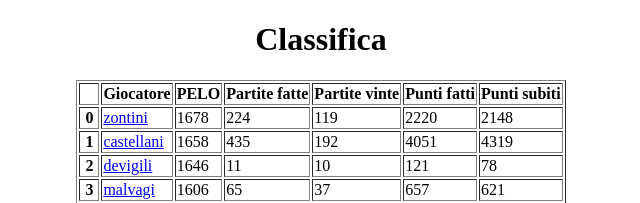
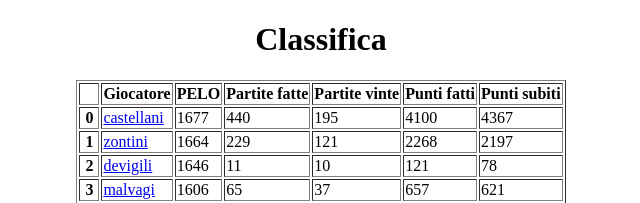
Before and after one commit to TronoBianco/Classifica, a plain HTML site: page index.htm in a window 1280 px wide. Shown: the top 203 px of the page, without its empty margins (319-959 px from the left). Drawn offline with Linux system fonts and the light colour scheme.

Commit message:
Add files via upload

```diff
--- a/index.htm
+++ b/index.htm
@@ -17,21 +17,21 @@
   <tbody>
     <tr>
       <th>0</th>
-      <td><a href='zontini.png'>zontini</a></td>
-      <td>1678</td>
-      <td>224</td>
-      <td>119</td>
-      <td>2220</td>
-      <td>2148</td>
+      <td><a href='castellani.png'>castellani</a></td>
+      <td>1677</td>
+      <td>440</td>
+      <td>195</td>
+      <td>4100</td>
+      <td>4367</td>
     </tr>
     <tr>
       <th>1</th>
-      <td><a href='castellani.png'>castellani</a></td>
-      <td>1658</td>
-      <td>435</td>
-      <td>192</td>
-      <td>4051</td>
-      <td>4319</td>
+      <td><a href='zontini.png'>zontini</a></td>
+      <td>1664</td>
+      <td>229</td>
+      <td>121</td>
+      <td>2268</td>
+      <td>2197</td>
     </tr>
     <tr>
       <th>2</th>
```
Also changed, not shown: castellani.png, zontini.png.
